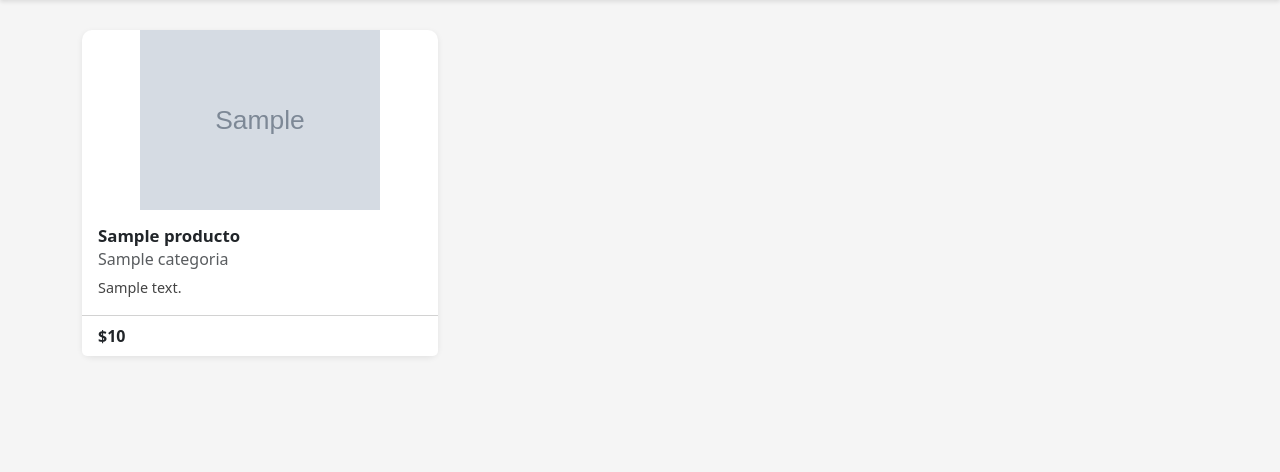
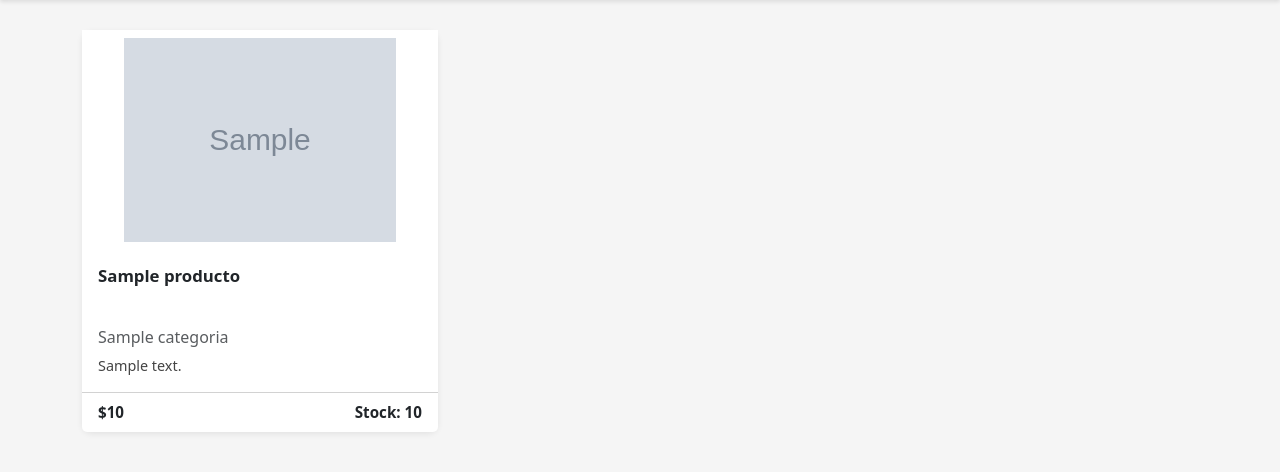
Before and after one commit to PabloUrra2233/taller_integracion_examen, a Django app: page / in a window 1280 px wide. Shown: the part 56-528 px from the top of the page. Run offline with Django 5.2, Linux system fonts and the light colour scheme; tables that the repository leaves empty hold one stand-in row (values such as "Sample post"); grey boxes marked "Sample" are stand-in pictures.

Commit message:
mejoras visuales
-ahora los textos están mejor alineados
-control del stock

```diff
--- a/catalogo/models.py
+++ b/catalogo/models.py
@@ -17,7 +17,7 @@ class Producto(models.Model):
     imagen = models.URLField(blank=True)
     precio = models.DecimalField(max_digits=10, decimal_places=2)
     descripcion = models.TextField()  # permite descripciones largas
-
+    stock = models.PositiveIntegerField(default=0)
     class Meta:
         ordering = ['nombre']
 
--- a/catalogo/static/catalogo/styles.css
+++ b/catalogo/static/catalogo/styles.css
@@ -28,13 +28,6 @@ body {
     margin-top: 30px;
 }
 
-/* Tarjetas de productos */
-.card {
-    border-radius: 10px;
-    border: none;
-    box-shadow: 0 2px 6px rgba(0, 0, 0, 0.08);
-    transition: transform 0.1s ease, box-shadow 0.1s ease;
-}
 
 .card:hover {
     transform: translateY(-3px);
@@ -52,11 +45,13 @@ body {
 .card-title {
     font-size: 1.05rem;
     font-weight: 600;
+    min-height: 3.6rem;
 }
 
 .card-text {
     font-size: 0.9rem;
-    color: #444;
+    color: #444
+
 }
 
 /* Precio en el footer de la tarjeta */
@@ -66,10 +61,46 @@ body {
     font-size: 1rem;
 }
 
-/* Mensaje de vacío */
 .empty-message {
     text-align: center;
     margin-top: 40px;
     font-size: 1.1rem;
     color: #666;
 }
+
+.card {
+    border-radius: 10px;
+    border: none;
+    box-shadow: 0 2px 6px rgba(0, 0, 0, 0.08);
+    display: flex;
+    flex-direction: column;
+}
+
+
+.card-img-wrapper {
+    height: 220px;
+    display: flex;
+    align-items: center;
+    justify-content: center;
+    background-color: #ffffff;
+    padding: 8px;
+}
+
+
+.card-img-wrapper img {
+    max-width: 100%;
+    max-height: 100%;
+    object-fit: contain;
+}
+
+
+.card-body {
+    flex: 1;
+}
+
+
+.card-footer {
+    background-color: #ffffff;
+    font-weight: 600;
+    font-size: 0.95rem;
+}
--- a/catalogo/templates/catalogo/lista_productos.html
+++ b/catalogo/templates/catalogo/lista_productos.html
@@ -12,7 +12,7 @@
       href="https://cdn.jsdelivr.net/npm/bootstrap@5.3.3/dist/css/bootstrap.min.css"
       rel="stylesheet">
 
-    <!-- Tu CSS -->
+    <!-- CSS -->
     <link rel="stylesheet" href="{% static 'catalogo/styles.css' %}">
 </head>
 <body>
@@ -34,9 +34,11 @@
     {% for producto in productos %}
       <div class="col-md-4 mb-4">
         <div class="card h-100">
-          {% if producto.imagen %}
-            <img src="{{ producto.imagen }}" class="card-img-top" alt="{{ producto.nombre }}">
-          {% endif %}
+          <div class="card-img-wrapper">
+            {% if producto.imagen %}
+              <img src="{{ producto.imagen }}" class="card-img-top" alt="{{ producto.nombre }}">
+            {% endif %}
+          </div>
           <div class="card-body">
             <h5 class="card-title">{{ producto.nombre }}</h5>
             <h6 class="card-subtitle mb-2 text-muted">
@@ -46,11 +48,13 @@
               {{ producto.descripcion|truncatechars:150 }}
             </p>
           </div>
-          <div class="card-footer">
+          <div class="card-footer d-flex justify-content-between">
             <strong>${{ producto.precio|floatformat:0|intcomma }}</strong>
+            <span>Stock: {{ producto.stock }}</span>
           </div>
         </div>
       </div>
+
     {% empty %}
       <p class="empty-message">No se encontraron productos.</p>
     {% endfor %}
```
Also changed, not shown: README.md, catalogo/migrations/0002_producto_stock.py (added).
